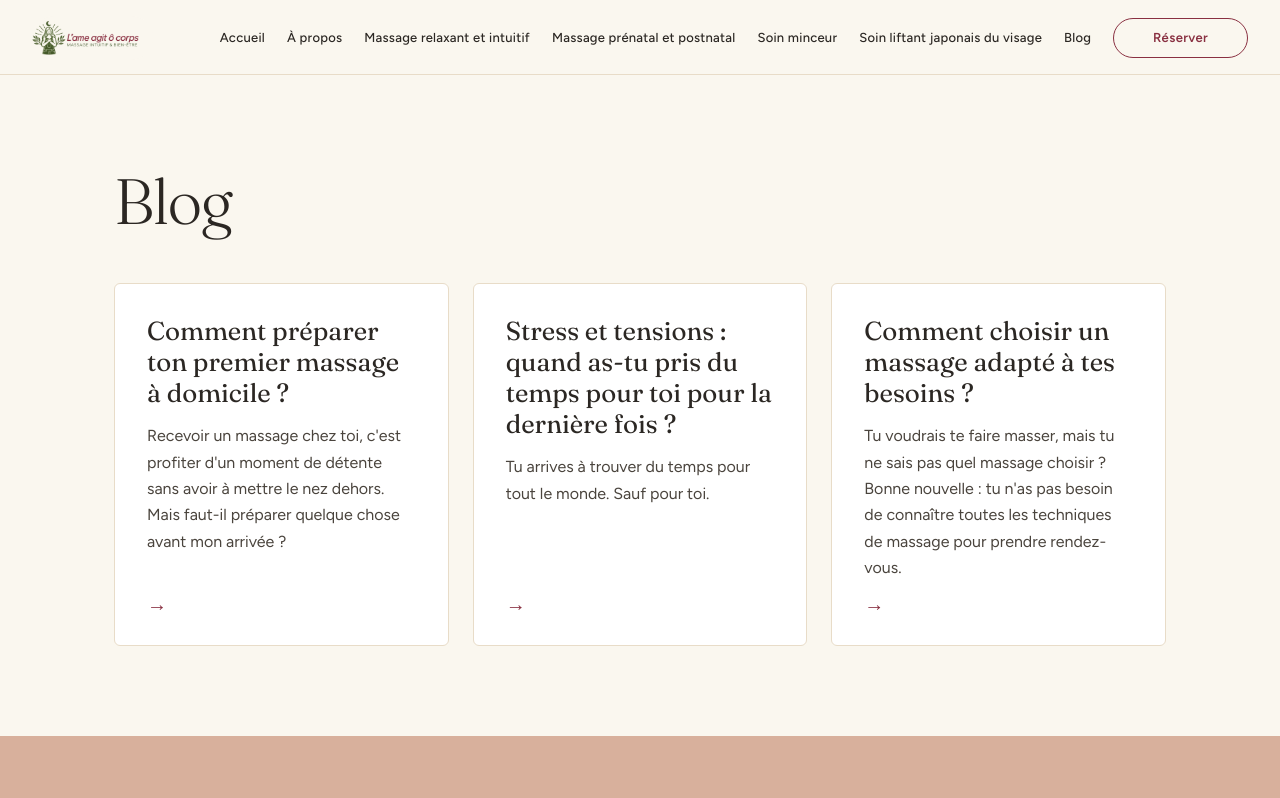
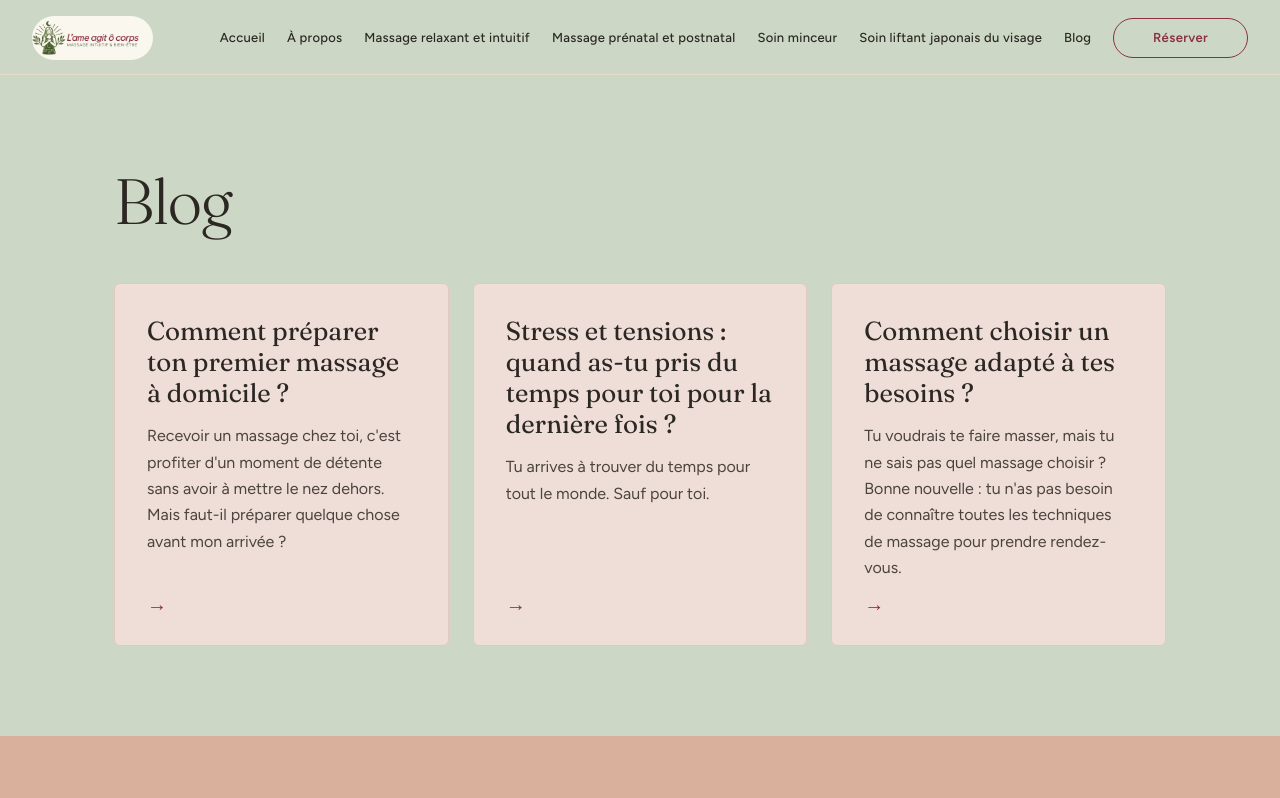
Before and after one commit to marcmasterbet/massage-a-domicile-christelle, a Next.js app: page /blog in a window 1280 px wide. Shown: the top 798 px of the page. Built offline with nearby package versions, Linux system fonts and the light colour scheme.

Commit message:
Add files via upload

```diff
--- a/src/app/blog/blog.module.css
+++ b/src/app/blog/blog.module.css
@@ -14,8 +14,8 @@
   flex-direction: column;
   gap: 14px;
   padding: 32px 32px 64px;
-  background: #fff;
-  border: 1px solid var(--sable);
+  background: var(--rose);
+  border: 1px solid #e2c8c0;
   border-radius: 6px;
   color: var(--encre);
   text-decoration: none;
@@ -24,8 +24,8 @@
 
 .card:hover {
   color: var(--encre);
-  border-color: var(--terracotta);
-  box-shadow: 0 14px 34px rgba(43, 39, 35, 0.08);
+  border-color: var(--framboise);
+  box-shadow: 0 14px 34px rgba(43, 39, 35, 0.1);
   transform: translateY(-2px);
 }
 
--- a/src/app/blog/page.tsx
+++ b/src/app/blog/page.tsx
@@ -12,7 +12,7 @@ export const metadata: Metadata = {
 
 export default function Blog() {
   return (
-    <PageInterne titre="Blog">
+    <PageInterne titre="Blog" fond="sauge">
       <div className={styles.list}>
         {ARTICLES.map((a) => (
           <Link key={a.slug} href={`/blog/${a.slug}/`} className={styles.card}>
--- a/src/components/PageInterne.module.css
+++ b/src/components/PageInterne.module.css
@@ -31,3 +31,7 @@
     font-size: 36px;
   }
 }
+
+.sauge {
+  background: var(--sauge);
+}
--- a/src/components/PageInterne.tsx
+++ b/src/components/PageInterne.tsx
@@ -5,12 +5,14 @@ type Props = {
   titre: string;
   /** Contenu de la page. Tant que Jeff n'a pas fourni ses textes, un emplacement est affiché. */
   children?: React.ReactNode;
+  /** Couleur de fond de toute la page (par défaut ivoire) */
+  fond?: "sauge";
 };
 
 /** Gabarit des pages internes : en-tête clair sans photo, grand titre, puis le contenu. */
-export function PageInterne({ titre, children }: Props) {
+export function PageInterne({ titre, children, fond }: Props) {
   return (
-    <>
+    <div className={fond ? styles[fond] : undefined}>
       <div className={styles.intro}>
         <h1 className={styles.title}>{titre}</h1>
       </div>
@@ -21,6 +23,6 @@ export function PageInterne({ titre, children }: Props) {
           photo={{ alt: titre }}
         />
       )}
-    </>
+    </div>
   );
 }
```
